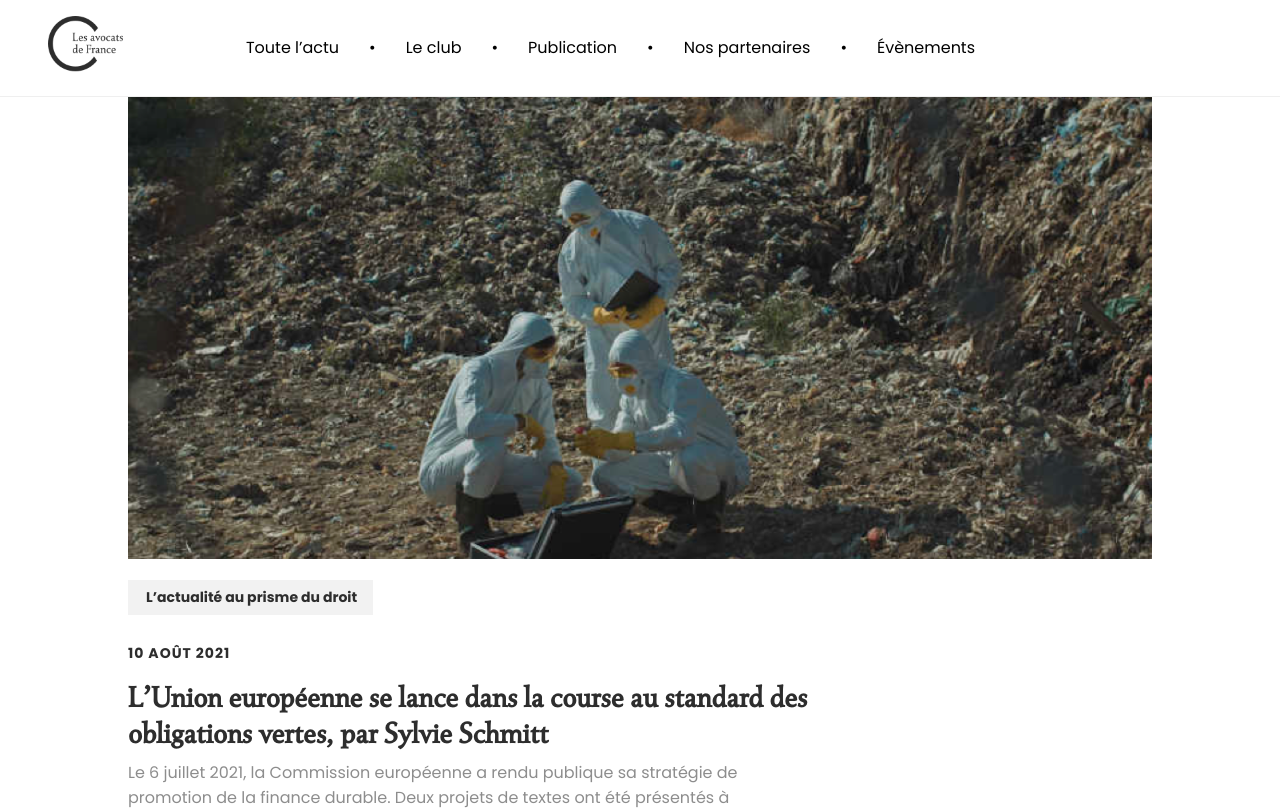
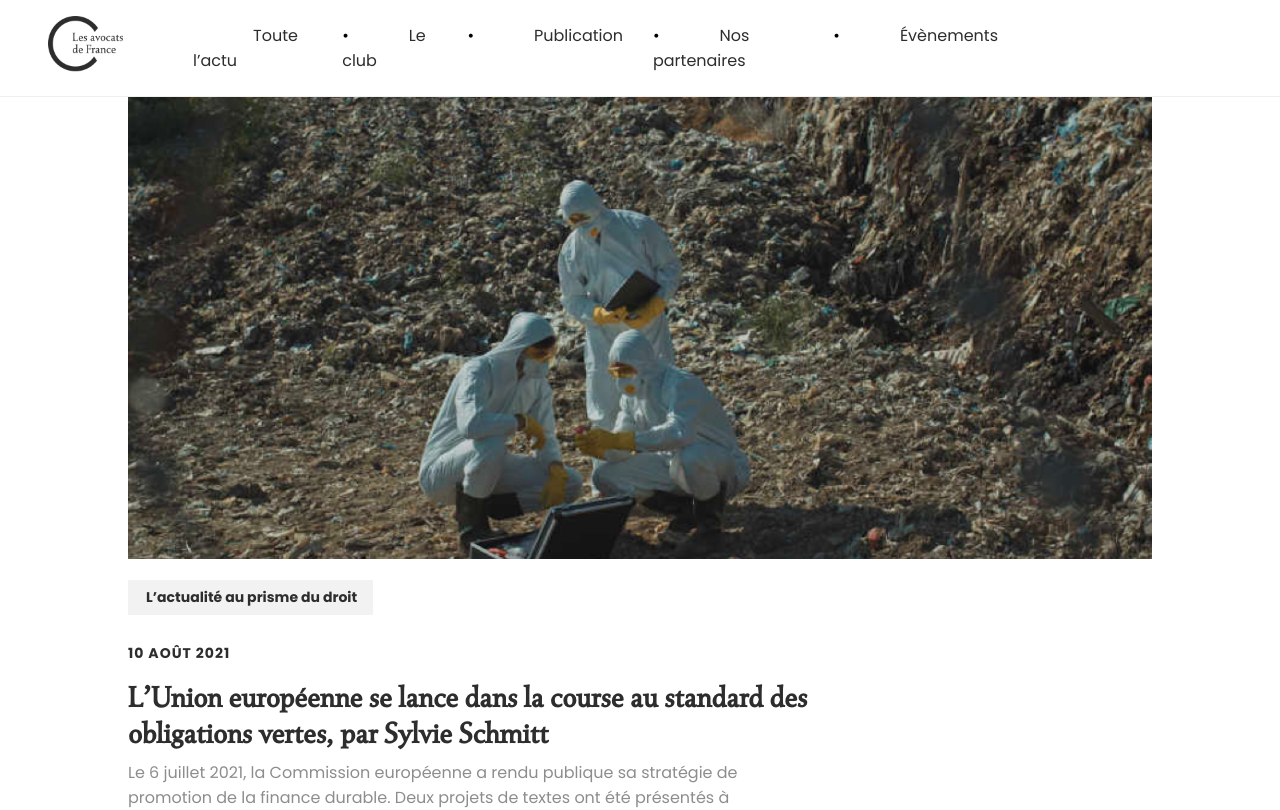
Before and after one commit to michelsonhns/subskill-test, a Vue app: page / in a window 1280 px wide. Shown: the top 810 px of the page. Built offline with nearby package versions, Linux system fonts and the light colour scheme.

Commit message:
refactoring

```diff
--- a/src/components/Card.vue
+++ b/src/components/Card.vue
@@ -43,10 +43,12 @@
 
 .card
   margin-bottom 70px
+  img
+    cursor: pointer;
   .card__tag
     display inline-block
     background-color #F2F2F2
-    font-family Poppins
+    font-family "Poppins", sans-serif
     padding 7px 16px 7px 18px
 
   .card__tag, .card__time
--- a/src/components/Footbar.vue
+++ b/src/components/Footbar.vue
@@ -36,7 +36,7 @@ footer
 
 @media (min-width: 1131px)
   footer
-    padding: 112px
+    padding: 70px 283px 70px 282px;
 
   footer ul
     display flex
--- a/src/components/Navbar.vue
+++ b/src/components/Navbar.vue
@@ -6,11 +6,11 @@
       </div>
       <button class="navbar-toggler" aria-label="Toggle navigation"><i class="fas fa-bars"></i></button>
       <ul>
-        <li class="nav-item">Toute l’actu</li>
-        <li class="nav-item">Le club</li>
-        <li class="nav-item">Publication</li>
-        <li class="nav-item">Nos partenaires</li>
-        <li class="nav-item">Évènements</li>
+        <li class="nav-item"><a href="#">Toute l’actu</a></li>
+        <li class="nav-item"><a href="#">Le club</a></li>
+        <li class="nav-item"><a href="#">Publication</a></li>
+        <li class="nav-item"><a href="#">Nos partenaires</a></li>
+        <li class="nav-item"><a href="#">Évènements</a></li>
       </ul>
     </nav>
   </div>
@@ -40,28 +40,28 @@ nav
     background-color #FFF
     border none
     font-size 1.8em
+  a
+    text-decoration none
+    color #2d2d2d
+
 
 @media (min-width: 1131px)
   nav
     padding: 16px 282px 17px 48px;
     button
       display none
-  nav ul
-    display flex
-    margin 0 auto
-
-  nav ul li
-    padding-left 30px
-
-  ul
-    list-style: none
-
-
-  ul li::before
-    content: "•"
-    margin-right 30px
-
-  nav ul li:first-child::before
-    content: ""
-
+    ul
+      display flex
+      margin 0 auto
+      list-style: none
+      li
+        padding-left 30px
+        a:hover
+          font-weight: 400;
+          text-decoration underline
+      :first-child::before
+        content: ""
+      ::before
+        content: "•"
+        margin-right 30px
 </style>
--- a/src/components/Partners.vue
+++ b/src/components/Partners.vue
@@ -42,6 +42,7 @@
   justify-content: center;
   align-items: center;
   width: 100%;
+
   img
     margin 48px auto
     width: 168px
@@ -49,7 +50,6 @@
 .card-logo:hover
   background-color #0d2d99
   transition: all 1.1s ease-out;
-
 
 .row
   justify-content space-around
@@ -63,6 +63,7 @@
 @media (min-width: 1131px)
   .row
     display flex
+
   .card-logo
     width 33%
     display: flex;
```
